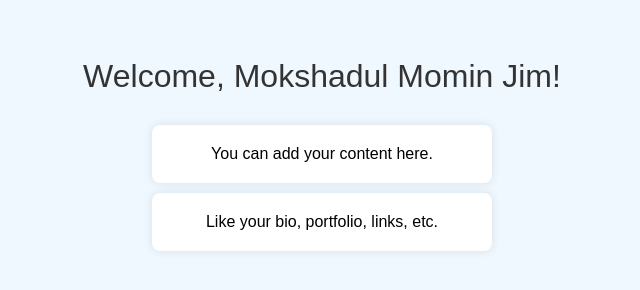
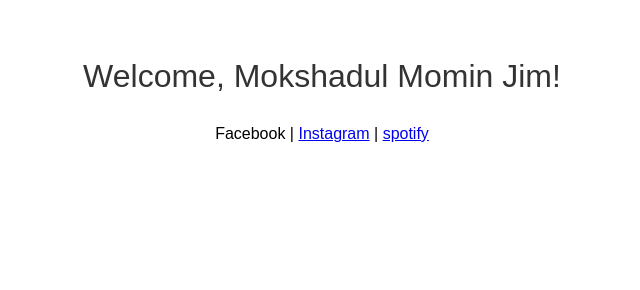
Before and after one commit to Jim999BD/Mokshadul-Momin-Jim-, a plain HTML site: page index.html in a window 1280 px wide. Shown: the whole page, without its empty margins (318-958 px from the left). Drawn offline with Linux system fonts and the light colour scheme.

Commit message:
Add files via upload

```diff
--- a/index.html
+++ b/index.html
@@ -8,7 +8,7 @@
             font-family: Arial, sans-serif;
             text-align: center;
             padding-top: 50px;
-            background-color: #f0f8ff;
+            background-color: skybule;
         }
         #welcome {
             font-size: 2em;
@@ -32,8 +32,18 @@
     <div id="welcome">Welcome, Mokshadul Momin Jim!</div>
 
     <div id="content">
-        <div class="box">You can add your content here.</div>
-        <div class="box">Like your bio, portfolio, links, etc.</div>
+        <div class="box>
+    Connect with me:
+    <a href="https://www.facebook.com/mokshadul.momin.jim" target="_blank">Facebook</a> |
+    <a href="https://www.instagram.com/mokshadul_momin_jim" target="_blank">Instagram</a>
+    |
+    <a href="https://open.spotify.com/playlist/0T2SNoQMeNVkxZjGA4ecdb?pi=_Zq2TPwWQpuuo" target="_blank"
+    >spotify</a>
+
+</div>
+
+        </div>
+
     </div>
 
 </body>
```
